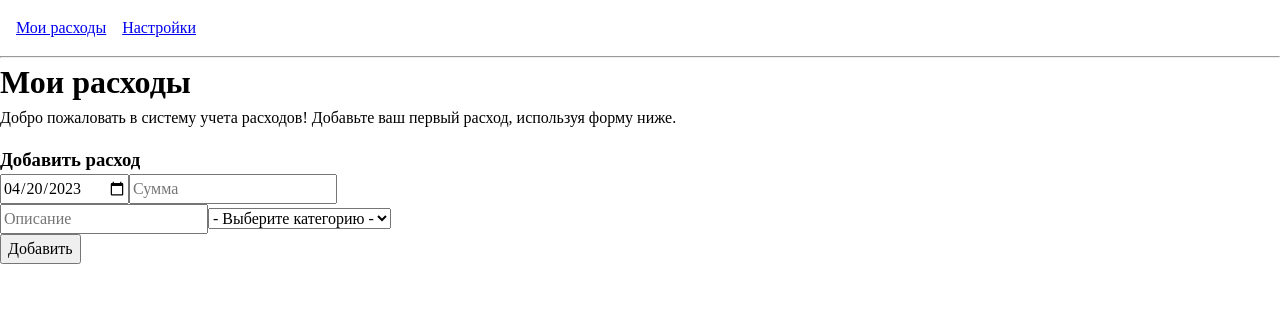
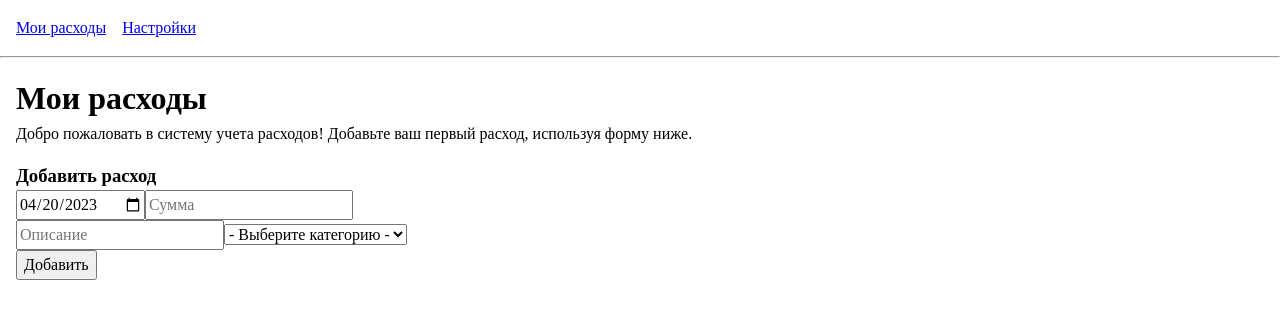
Before and after one commit to IlyaSemenov/tinkoff-solutioncup-frontend, a Vue app: page / in a window 1280 px wide. Shown: the top 318 px of the page. Built offline with nearby package versions, Linux system fonts and the light colour scheme.

Commit message:
добавил паддинг вокруг контента страницы

```diff
--- a/src/layouts/MainLayout.vue
+++ b/src/layouts/MainLayout.vue
@@ -4,7 +4,9 @@
 		<router-link to="/settings/categories">Настройки</router-link>
 	</header>
 	<hr />
-	<slot />
+	<main>
+		<slot />
+	</main>
 </template>
 
 <style scss>
@@ -14,4 +16,8 @@ header {
 	padding: 1rem;
 	gap: 1rem;
 }
+
+main {
+	padding: 1rem;
+}
 </style>
```
